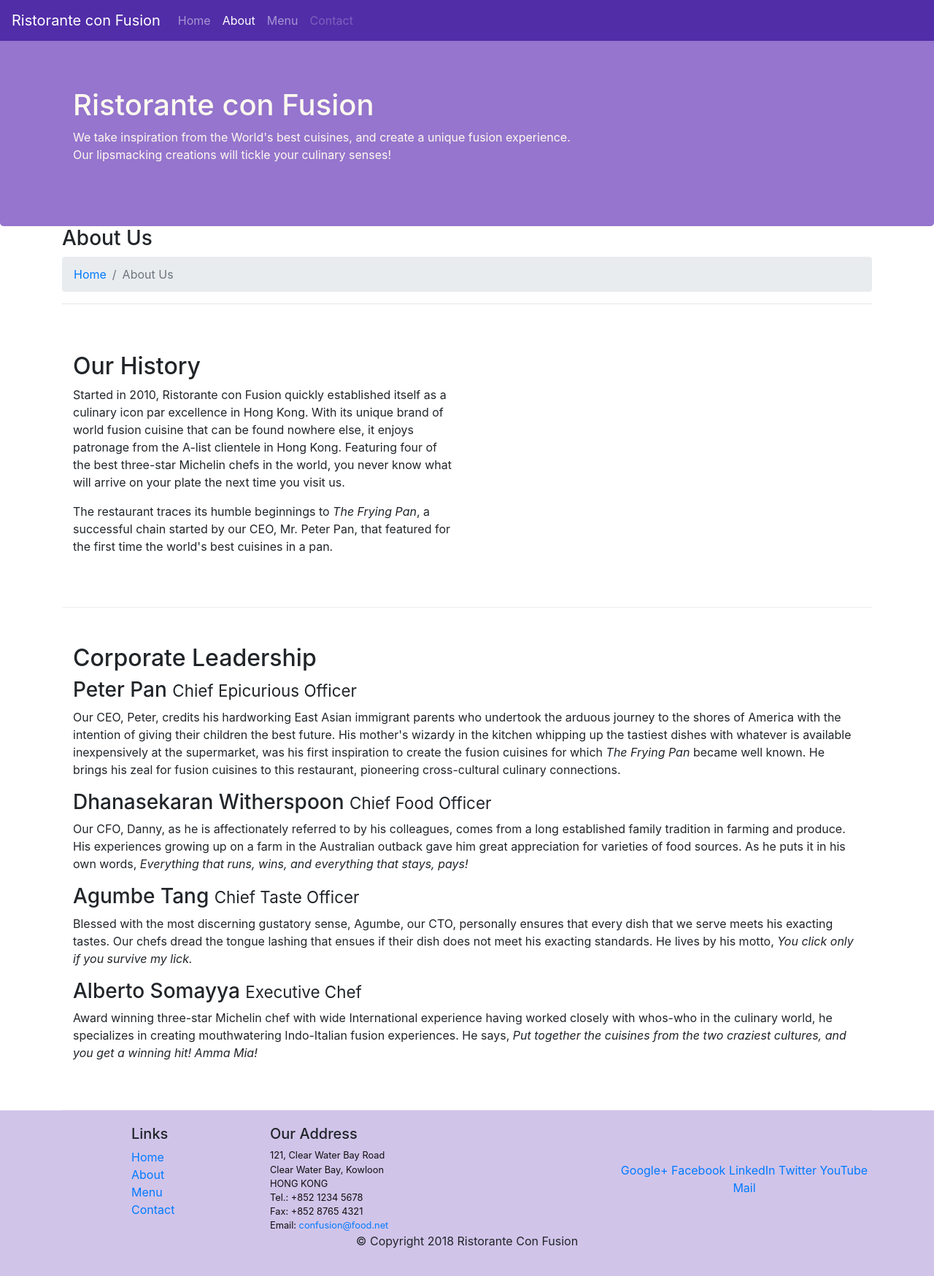
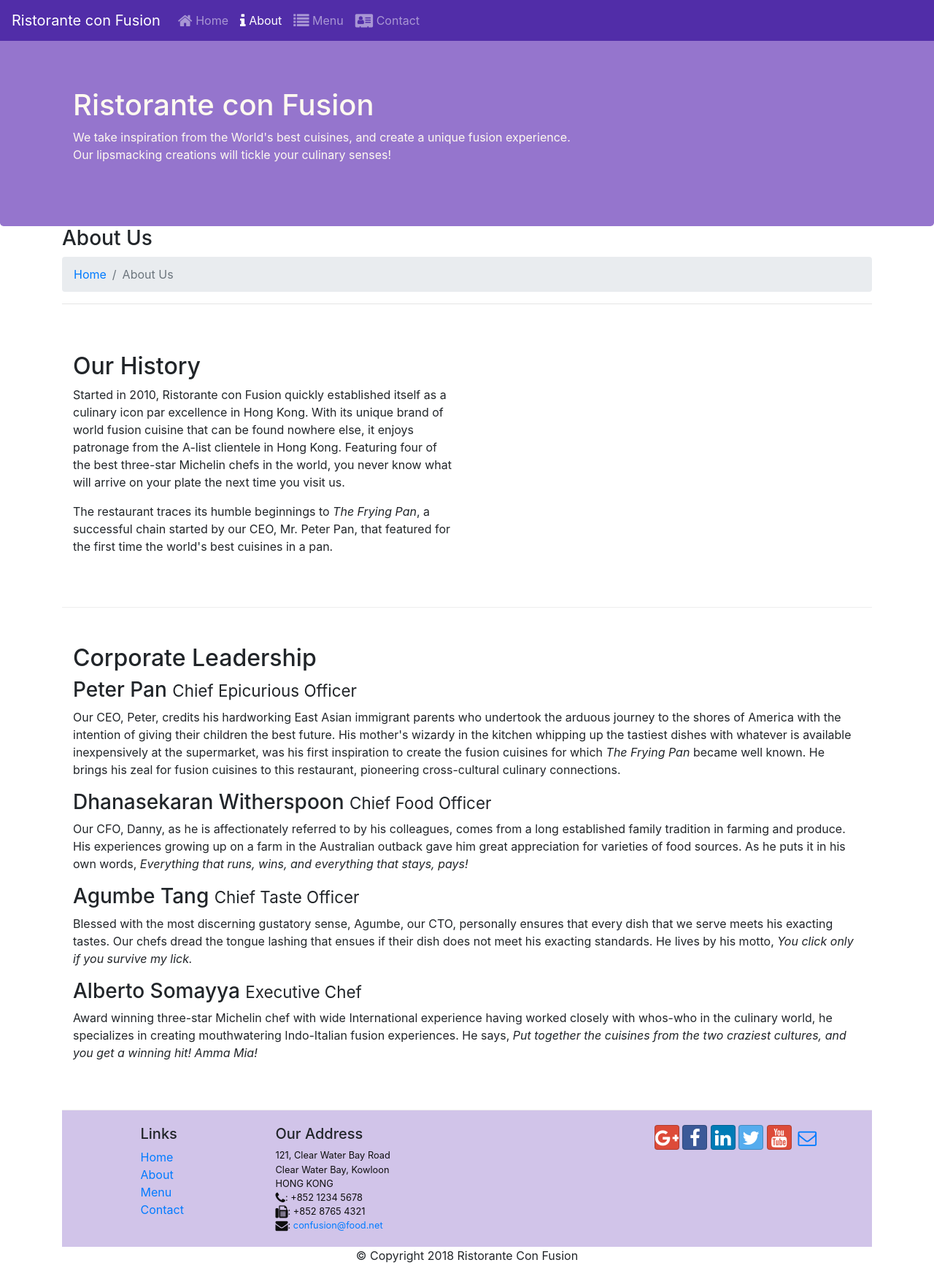
Before and after one commit to raja4net/bootstrap, a website: page aboutus.html in a window 1280 px wide. Shown: the whole page at 73% size. Drawn offline with nearby package versions, Linux system fonts and the light colour scheme.

Commit message:
Icon Fonts added

```diff
--- a/aboutus.html
+++ b/aboutus.html
@@ -8,6 +8,8 @@
 <!-- Bootstrap CSS -->
 <link rel="stylesheet" href="node_modules/bootstrap/dist/css/bootstrap.min.css">
 <link rel="stylesheet" href="css/style.css">
+<link rel="stylesheet" href="node_modules/font-awesome/css/font-awesome.min.css">
+<link rel="stylesheet" href="node_modules/bootstrap-social/bootstrap-social.css">
 <head>
 
     <title>Ristorante Con Fusion: About Us</title>
@@ -23,10 +25,10 @@
 
         <div class="collapse navbar-collapse" id="navbarNavAltMarkup">
           <div class="navbar-nav">
-            <a class="nav-item nav-link" href="./index.html">Home <span class="sr-only">(current)</span></a>
-            <a class="nav-item nav-link active" href="./aboutus.html">About</a>
-            <a class="nav-item nav-link" href="#">Menu</a>
-            <a class="nav-item nav-link disabled" href="#">Contact</a>
+            <li class="nav-item "><a class="nav-link" href="./index.html"><span class="fa fa-home fa-lg"></span> Home</a></li> <span class="sr-only">(current)</span></a>
+            <li class="nav-item active"> <a class="nav-link" href="./aboutus.html"><span class="fa fa-info fa-lg"></span> About</a></li>
+            <li class="nav-item"> <a class="nav-link" href="#"><span class="fa fa-list fa-lg"></span> Menu</a></li>
+            <li class="nav-item"> <a class="nav-link" href="#"><span class="fa fa-address-card fa-lg"></span> Contact</a></li>
           </div>
         </div>
       </nav>
@@ -83,10 +85,10 @@
 
     </div>
 
-    <footer class="footer">
+    <footer>
         <div class="container">
-            <div class="row">
-                <div class="col-4 offset-1 col-sm-2">
+            <div class="row footer align-self-center">
+                <div class="col-4 col-sm-2 offset-1">
                     <h5>Links</h5>
                     <ul class="list-unstyled">
                         <li><a href="./index.html">Home</a></li>
@@ -101,19 +103,19 @@
 		              121, Clear Water Bay Road<br>
 		              Clear Water Bay, Kowloon<br>
 		              HONG KONG<br>
-		              Tel.: +852 1234 5678<br>
-		              Fax: +852 8765 4321<br>
-		              Email: <a href="mailto:confusion@food.net">confusion@food.net</a>
+		              <i class="fa fa-phone fa-lg"></i>: +852 1234 5678<br>
+		              <i class="fa fa-fax fa-lg"></i>: +852 8765 4321<br>
+		              <i class="fa fa-envelope fa-lg"></i>: <a href="mailto:confusion@food.net">confusion@food.net</a>
 		           </address>
                 </div>
-                <div class="col-12 col-sm-4 align-self-center">
+                <div class="col-12 col-sm-4">
                     <div class="text-center">
-                        <a href="http://google.com/+">Google+</a>
-                        <a href="http://www.facebook.com/profile.php?id=">Facebook</a>
-                        <a href="http://www.linkedin.com/in/">LinkedIn</a>
-                        <a href="http://twitter.com/">Twitter</a>
-                        <a href="http://youtube.com/">YouTube</a>
-                        <a href="mailto:">Mail</a>
+                        <a class="btn btn-social-icon btn-google" href="http://google.com/+"><i class="fa fa-google-plus"></i></a>
+                        <a class="btn btn-social-icon btn-facebook" href="http://www.facebook.com/profile.php?id="><i class="fa fa-facebook"></i></a>
+                        <a class="btn btn-social-icon btn-linkedin" href="http://www.linkedin.com/in/"><i class="fa fa-linkedin"></i></a>
+                        <a class="btn btn-social-icon btn-twitter" href="http://twitter.com/"><i class="fa fa-twitter"></i></a>
+                        <a class="btn btn-social-icon btn-google" href="http://youtube.com/"><i class="fa fa-youtube"></i></a>
+                        <a class="btn btn-social-icon" href="mailto:"><i class="fa fa-envelope-o"></i></a>
                     </div>
                 </div>
            </div>
@@ -124,11 +126,10 @@
            </div>
         </div>
     </footer>
-    <!-- Optional JavaScript -->
-    <!-- jQuery first, then Popper.js, then Bootstrap JS -->
-    <script src="https://code.jquery.com/jquery-3.3.1.slim.min.js" integrity="sha384-q8i/X+965DzO0rT7abK41JStQIAqVgRVzpbzo5smXKp4YfRvH+8abtTE1Pi6jizo" crossorigin="anonymous"></script>
-    <script src="https://cdnjs.cloudflare.com/ajax/libs/popper.js/1.14.3/umd/popper.min.js" integrity="sha384-ZMP7rVo3mIykV+2+9J3UJ46jBk0WLaUAdn689aCwoqbBJiSnjAK/l8WvCWPIPm49" crossorigin="anonymous"></script>
-    <script src="https://stackpath.bootstrapcdn.com/bootstrap/4.1.3/js/bootstrap.min.js" integrity="sha384-ChfqqxuZUCnJSK3+MXmPNIyE6ZbWh2IMqE241rYiqJxyMiZ6OW/JmZQ5stwEULTy" crossorigin="anonymous"></script>
+<!-- jQuery first, then Popper.js, then Bootstrap JS. -->
+<script src="node_modules/jquery/dist/jquery.slim.min.js"></script>
+<script src="node_modules/popper.js/dist/umd/popper.min.js"></script>
+<script src="node_modules/bootstrap/dist/js/bootstrap.min.js"></script>
 </body>
 
 </html>
```
Also changed, not shown: index.html (+16 -13 lines).
